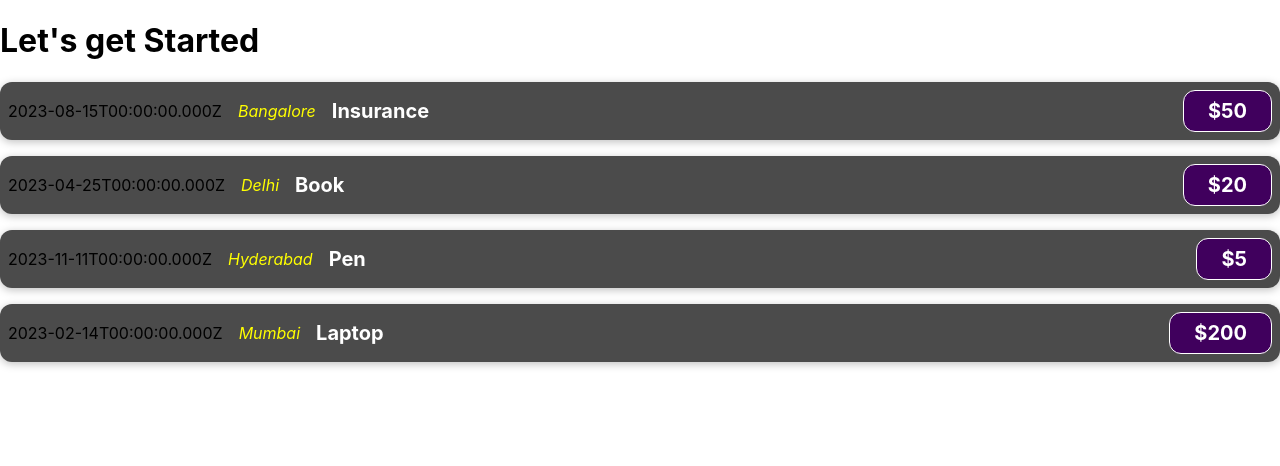
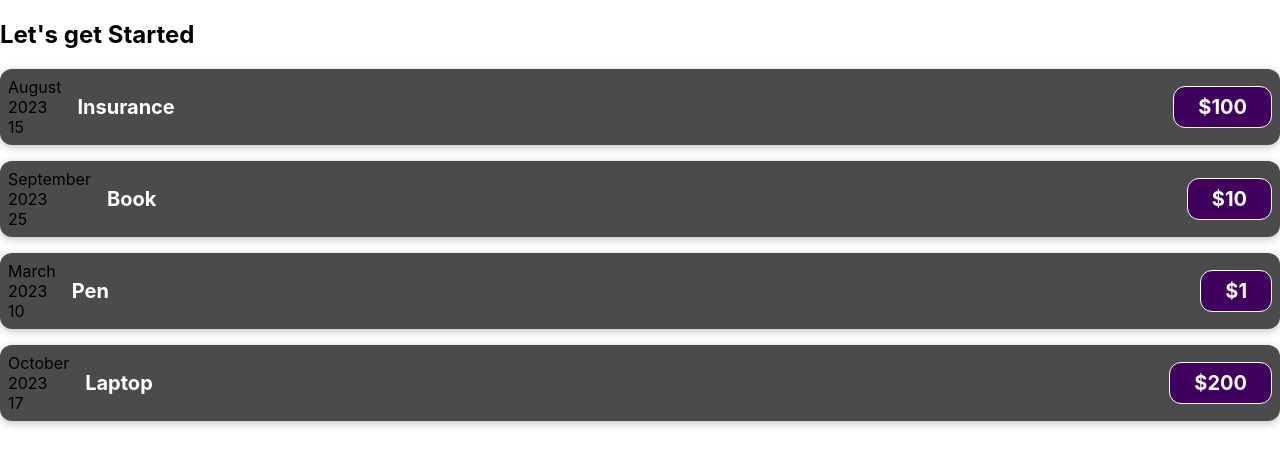
Before and after one commit to PREM-KUMAR-D/expense-tracker-react, a React (Create React App) app: page / in a window 1280 px wide. Shown: the top 466 px of the page. Built offline with nearby package versions, Linux system fonts and the light colour scheme.

Commit message:
added dates to the expense list

```diff
--- a/src/App.js
+++ b/src/App.js
@@ -1,35 +1,26 @@
-// Write your code at relevant places in the code below:
-
 import ExpenseItem from "./components/ExpenseItem";
 
 function App() {
+  const expenses = [
+    { id: 1, title: "Insurance", date: new Date(2023, 7, 15), price: 100 },
+    { id: 2, title: "Book", date: new Date(2023, 8, 25), price: 10 },
+    { id: 3, title: "Pen", date: new Date(2023, 2, 10), price: 1 },
+    { id: 4, title: "Laptop", date: new Date(2023, 9, 17), price: 200 },
+  ];
+
   return (
     <div>
-      <h1>Let's get Started</h1>
-      <ExpenseItem
-        date={new Date(2023, 7, 15)}
-        title="Insurance"
-        price="50"
-        location="Bangalore"
-      ></ExpenseItem>
-      <ExpenseItem
-        date={new Date(2023, 3, 25)}
-        title="Book"
-        price="20"
-        location="Delhi"
-      ></ExpenseItem>
-      <ExpenseItem
-        date={new Date(2023, 10, 11)}
-        title="Pen"
-        price="5"
-        location="Hyderabad"
-      ></ExpenseItem>
-      <ExpenseItem
-        date={new Date(2023, 1, 14)}
-        title="Laptop"
-        price="200"
-        location="Mumbai"
-      ></ExpenseItem>
+      <h2>Let's get Started</h2>
+      {expenses.map((expense) => {
+        return (
+          <ExpenseItem
+            key={expense.id}
+            title={expense.title}
+            date={expense.date}
+            price={expense.price}
+          ></ExpenseItem>
+        );
+      })}
     </div>
   );
 }
--- a/src/components/ExpenseItem.css
+++ b/src/components/ExpenseItem.css
@@ -7,12 +7,6 @@
   margin: 1rem 0;
   border-radius: 12px;
   background-color: #4b4b4b;
-}
-
-.expense-item__location {
-  margin-left: 1rem;
-  color: yellow;
-  font-style: italic;
 }
 
 .expense-item__description {
--- a/src/components/ExpenseItem.js
+++ b/src/components/ExpenseItem.js
@@ -1,14 +1,29 @@
-// Write your code at relevant places in the code below:
+// Write your code here
+// Write your code here
 
 import "./ExpenseItem.css";
 
+const months = [
+  "January", "February", "March", "April", "May", "June",
+  "July", "August", "September", "October", "November", "December"
+];
 function ExpenseItem(props) {
+  const month = months[props.date.getMonth()];
+  const year = props.date.getFullYear();
+  const date = props.date.getDate();
+
+
   return (
     <div className="expense-item">
-      <div>{props.date.toISOString()}</div>
-      <div className='expense-item__location'>
-        {props.location}
-      </div>
+
+          <div>
+              <div>{month} </div>
+              <div>{year} </div>
+                <div>{date}</div>
+
+          </div>
+
+      <div className="expense-item__location">{props.location}</div>
       <div className="expense-item__description">
         <h2>{props.title}</h2>
         <div className="expense-item__price">${props.price}</div>
```
